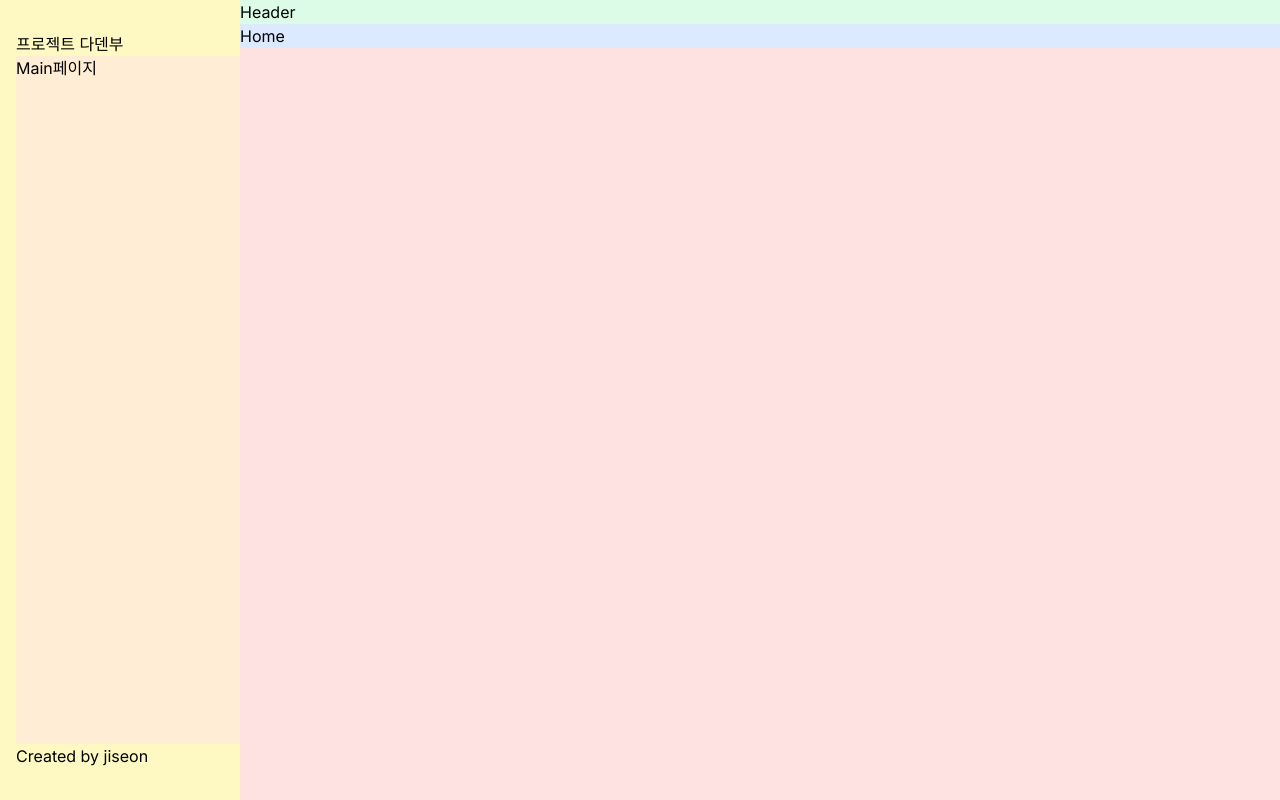
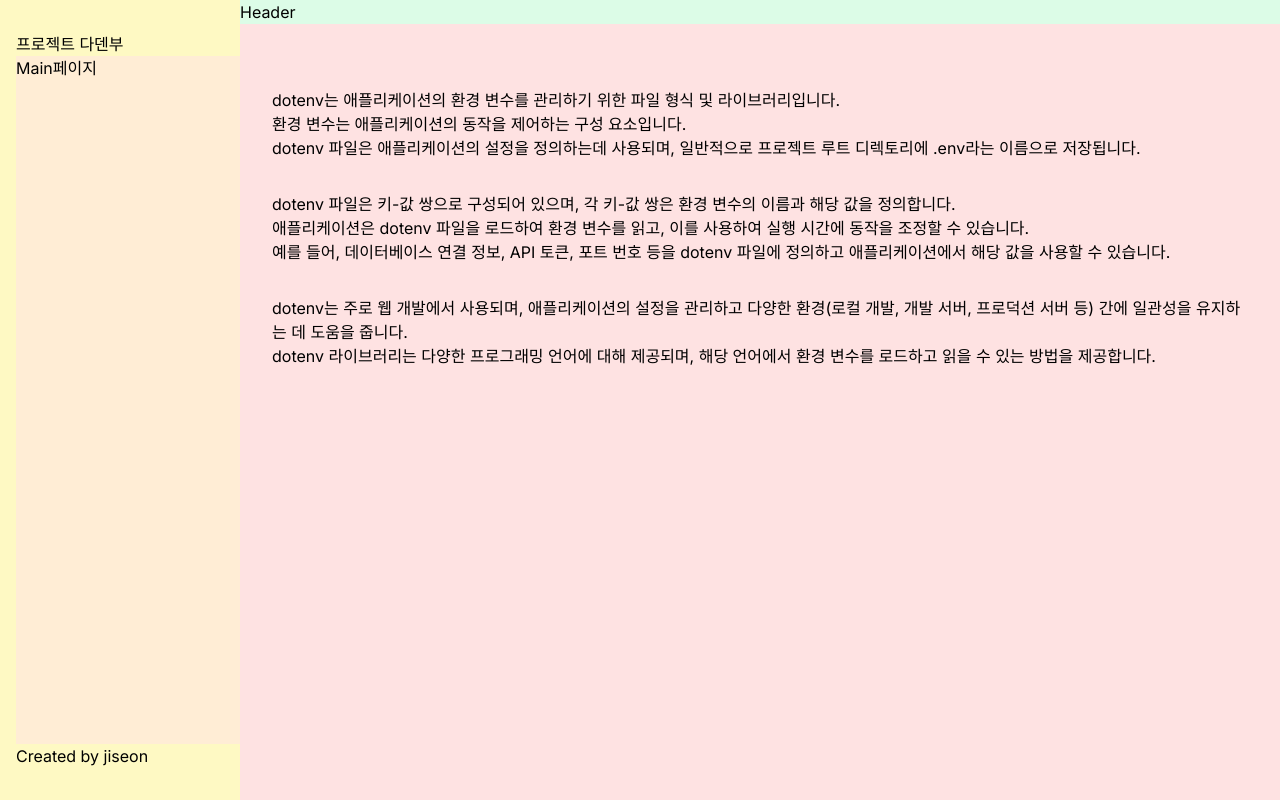
Before and after one commit to seon-2/bcs-part4-nextjs, a Next.js app in the folder dapp/: page / in a window 1280 px wide. Built offline with nearby package versions, Linux system fonts and the light colour scheme.

Commit message:
💄 [design] 메인페이지 내용 추가

```diff
--- a/dapp/src/app/page.tsx
+++ b/dapp/src/app/page.tsx
@@ -1,7 +1,32 @@
 import { NextPage } from "next";
 
 const Home: NextPage = () => {
-  return <div className="bg-blue-100">Home</div>;
+  return (
+    <main className="px-8 pt-16">
+      <div>
+        dotenv는 애플리케이션의 환경 변수를 관리하기 위한 파일 형식 및
+        라이브러리입니다.
+        <br /> 환경 변수는 애플리케이션의 동작을 제어하는 구성 요소입니다.
+        <br /> dotenv 파일은 애플리케이션의 설정을 정의하는데 사용되며,
+        일반적으로 프로젝트 루트 디렉토리에 .env라는 이름으로 저장됩니다.
+      </div>
+      <div className="mt-8">
+        dotenv 파일은 키-값 쌍으로 구성되어 있으며, 각 키-값 쌍은 환경 변수의
+        이름과 해당 값을 정의합니다.
+        <br /> 애플리케이션은 dotenv 파일을 로드하여 환경 변수를 읽고, 이를
+        사용하여 실행 시간에 동작을 조정할 수 있습니다.
+        <br /> 예를 들어, 데이터베이스 연결 정보, API 토큰, 포트 번호 등을
+        dotenv 파일에 정의하고 애플리케이션에서 해당 값을 사용할 수 있습니다.
+      </div>
+      <div className="mt-8">
+        dotenv는 주로 웹 개발에서 사용되며, 애플리케이션의 설정을 관리하고
+        다양한 환경(로컬 개발, 개발 서버, 프로덕션 서버 등) 간에 일관성을
+        유지하는 데 도움을 줍니다.
+        <br /> dotenv 라이브러리는 다양한 프로그래밍 언어에 대해 제공되며, 해당
+        언어에서 환경 변수를 로드하고 읽을 수 있는 방법을 제공합니다.
+      </div>
+    </main>
+  );
 };
 
 export default Home;
```
